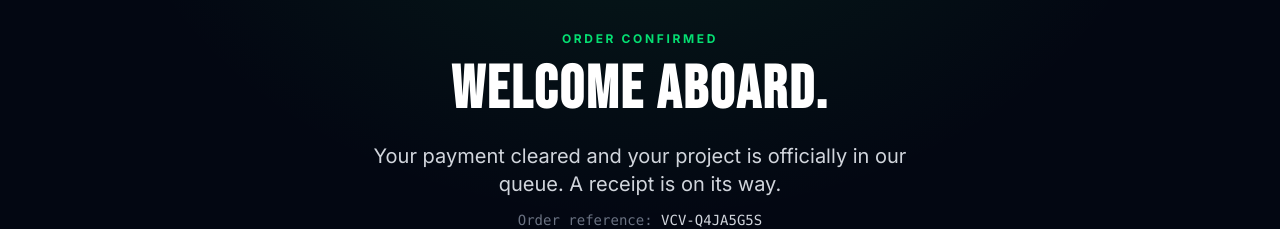
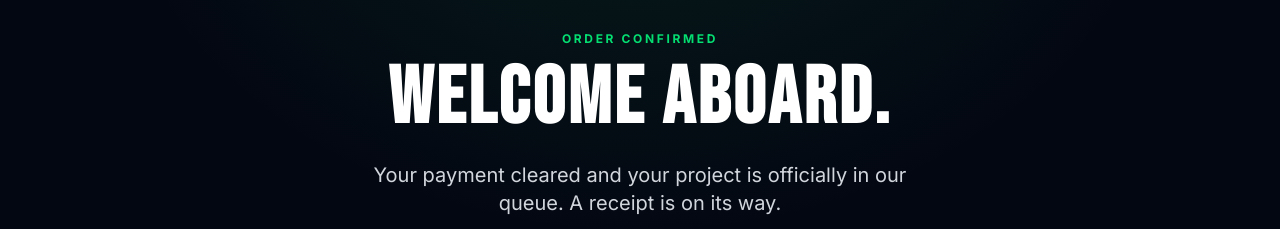
Before and after one commit to valentinealfaro/vcv-web-solutions, a Next.js app: page /success in a window 1280 px wide. Shown: the part 193-422 px from the top of the page. Built offline with nearby package versions, Linux system fonts and the light colour scheme; no server answers.

Commit message:
Success page: fluid clamp() heading sizing for consistency with other pages

```diff
--- a/src/views/Success.tsx
+++ b/src/views/Success.tsx
@@ -46,7 +46,8 @@ export default function Success() {
           </motion.div>
 
           <p className="text-green-400 text-xs font-bold uppercase tracking-[0.22em] mb-3">Order confirmed</p>
-          <h1 className="font-display text-5xl md:text-6xl text-white tracking-tight leading-[1.05] mb-5">
+          <h1 className="font-display text-white tracking-tight leading-[1.02] mb-5"
+            style={{ fontSize: 'clamp(2.75rem, 7vw, 5rem)' }}>
             Welcome aboard.
           </h1>
           <p className="text-gray-300 text-lg md:text-xl max-w-xl mx-auto mb-3">
```
Also changed, not shown: 1 other file (tests, documents, lock files or other folders).
